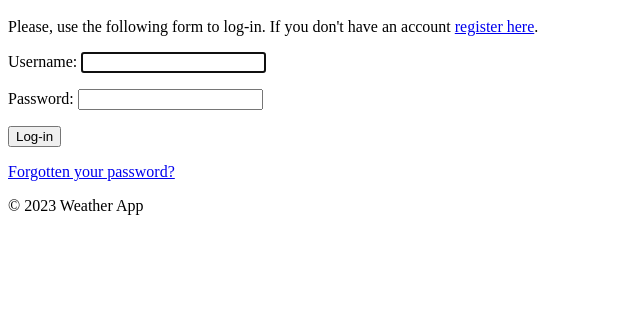
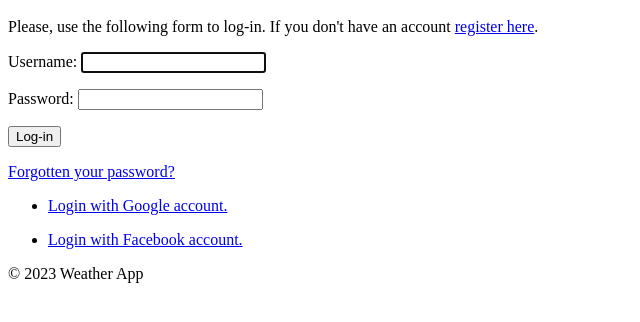
Before and after one commit to Grupa3SDA/weather_app, a Django app: page /accounts/login/ in a window 1280 px wide. Shown: the part 236-558 px from the top of the page, without its empty margins (0-640 px from the left). Run offline with Django 4.2, Linux system fonts and the light colour scheme.

Commit message:
Add Meta & Google OAuth 2.0

```diff
--- a/end_app/accounts/templates/registration/login.html
+++ b/end_app/accounts/templates/registration/login.html
@@ -25,4 +25,20 @@
         <a href="{% url 'password_reset' %}">Forgotten your password?</a>
     </p>
 </div>
+<div class="social">
+    <ul>
+        <li class="google">
+            <a href="{% url 'social:begin' 'google-oauth2' %}">
+                Login with Google account.
+            </a>
+        </li>
+    </ul>
+    <ul>
+        <li class="facebook">
+            <a href="{% url 'social:begin' 'facebook' %}">
+                Login with Facebook account.
+            </a>
+        </li>
+    </ul>
+</div>
 {% endblock %}
```
Also changed, not shown: end_app/end_app/settings.py (+14 -3 lines).
